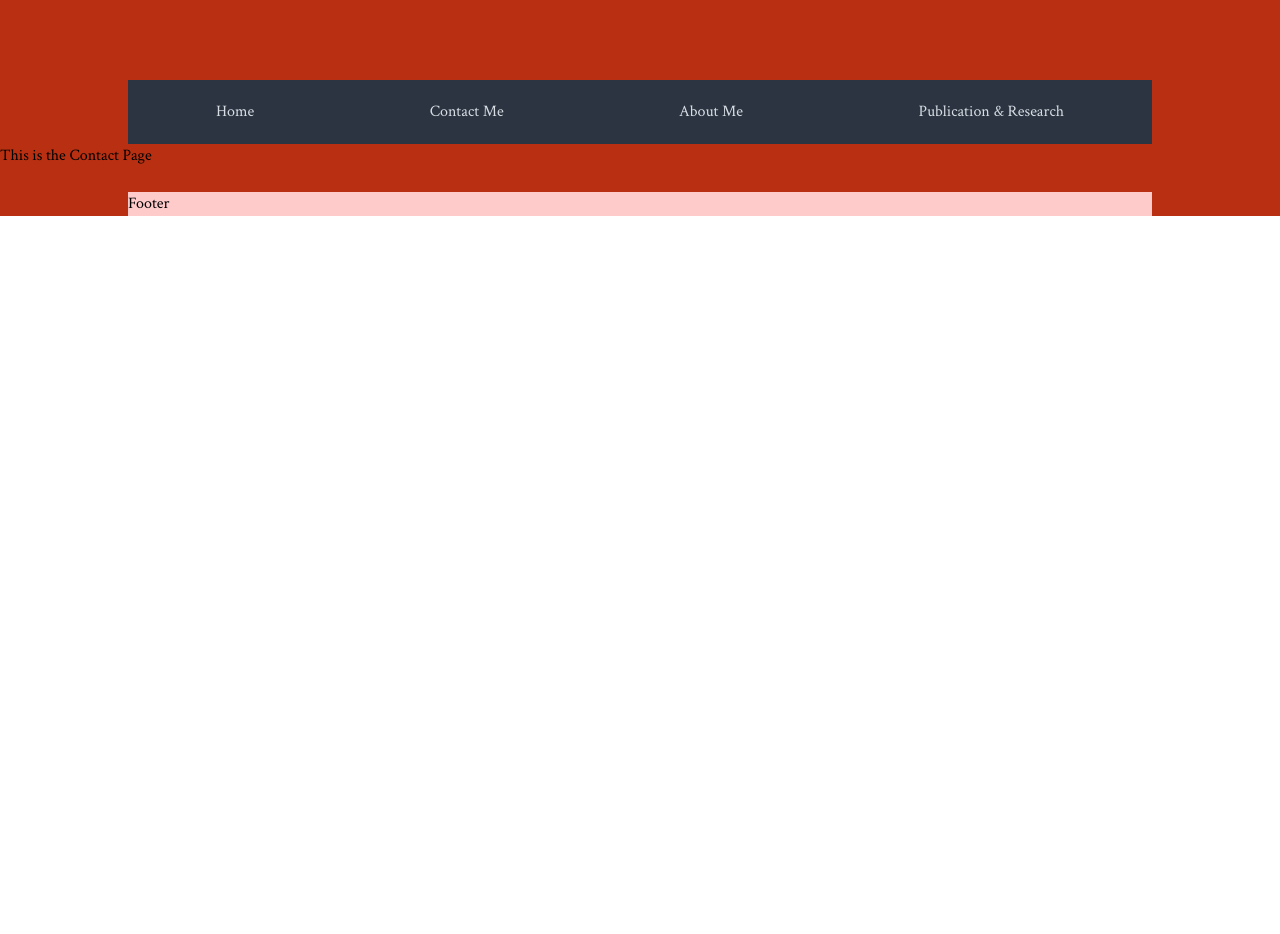
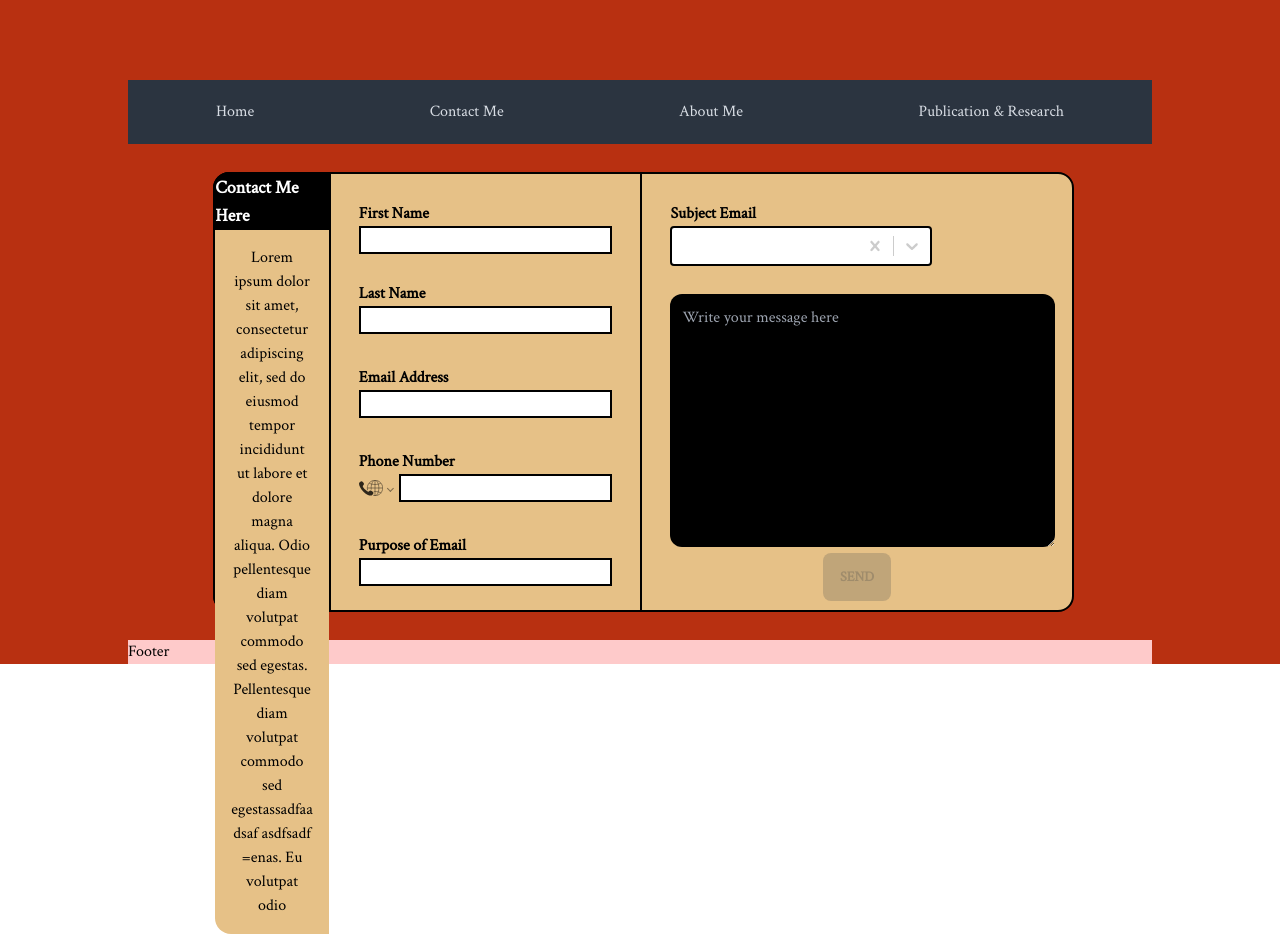
Before and after one commit to Lursios/laughing-spork, a Next.js app in the folder fabioalmer/: page /contact in a window 1280 px wide. Before the commit the page ends 800 px from the top, so only its background shows below. Built offline with nearby package versions, Linux system fonts and the light colour scheme.

Commit message:
Contact Form with honey Pot

```diff
--- /dev/null
+++ b/fabioalmer/src/app/(portfolio)/contact/page.tsx
@@ -0,0 +1,22 @@
+import FormInput from "@/app/components/contact/FormInput"
+
+export default function Contact() {
+    return (
+        <div className="flex w-2/3 h-[440px] mx-auto my-7 bg-black rounded-2xl" >
+
+            <div className="flex flex-col w-1/4 border-solid border-2 border-black bg-black rounded-l-2xl">
+
+                <div className="flex flex-col items-center justify-center h-1/3 bg-black rounded-tl-2xl">
+                    <h1 className="font-bold text-lg text-white"> Contact Me Here</h1>
+                </div>
+                <div className="flex flex-col items-center justify-center flex-grow rounded-bl-2xl bg-[#E6C187]">
+                    <p className="p-4 text-center  overflow-hidden">Lorem ipsum dolor sit amet, consectetur adipiscing elit, sed do eiusmod tempor incididunt ut labore et dolore magna aliqua. Odio pellentesque
+                    diam volutpat commodo sed egestas. Pellentesque diam volutpat commodo sed egestassadfaa dsaf asdfsadf
+                    =enas. Eu volutpat odio </p>
+                </div>
+
+            </div>
+            <FormInput/>
+        </div>
+    )
+}
--- a/fabioalmer/src/app/(portfolio)/layout.tsx
+++ b/fabioalmer/src/app/(portfolio)/layout.tsx
@@ -1,8 +1,12 @@
+import Footer from "../components/Footer"
+import Navbar from "../components/Navbar"
+
 export default function Layout({children}: {children:React.ReactNode}) {
     return (
     <div>
-        <h1>This is the tester Layout</h1>
+        <Navbar/>
         {children}
+        <Footer/>
     </div>
 
     )
--- a/fabioalmer/src/app/(portfolio)/something/page.tsx
+++ /dev/null
@@ -1,5 +0,0 @@
-export default function Tester() {
-    return (
-        <h1>This the tester Page</h1>
-    )
-}
--- a/fabioalmer/src/app/whoami/page.tsx
+++ b/fabioalmer/src/app/(portfolio)/whoami/page.tsx
@@ -1,7 +1,7 @@
 import Image from "next/image"
-import PosterFabio from "../../../public/images/Poster-Fabio-Resized.png"
-import { imageStyle } from "../fonts"
-import Experiences from "../components/whoami/Experiences"
+import PosterFabio from "../../../../public/images/Poster-Fabio-Resized.png"
+import { imageStyle } from "../../fonts"
+import Experiences from "../../components/whoami/Experiences"
 
 export default function Whoami() {
 
--- a/fabioalmer/src/app/(posts)/layout.tsx
+++ b/fabioalmer/src/app/(posts)/layout.tsx
@@ -1,8 +1,11 @@
+import Footer from "../components/Footer"
+
 export default function Template({ children }: { children: React.ReactNode }) {
     return (
         <div>
           <h1>This is the post layout</h1>
           {children}
+          <Footer/>
         </div>
     )
   }
--- /dev/null
+++ b/fabioalmer/src/app/components/contact/EmailHandler.tsx
@@ -0,0 +1,7 @@
+import { ValidationSchema } from "./FormInput";
+
+export function emailHandler(data:ValidationSchema) {
+    const newData = JSON.stringify(data)
+    console.log(newData)
+    alert(newData)
+}
--- /dev/null
+++ b/fabioalmer/src/app/components/contact/FormInput.tsx
@@ -0,0 +1,139 @@
+"use client"
+import { useForm, Controller } from "react-hook-form"
+import { zodResolver } from "@hookform/resolvers/zod"
+import { z } from "zod"
+import 'react-phone-number-input/style.css'
+import PhoneInput from 'react-phone-number-input'
+import {useEffect, useState} from "react"
+import ReactSelect from "react-select"
+import { emailHandler } from "./EmailHandler"
+
+const emailSubjectSchema = z.object({
+    value:z.string().min(1, {message: "Kindly Select a Subject"}),
+    label:z.string().min(1,{message:"Just do it !"})
+});
+
+const validationSchema = z.object({
+    firstName : z.string().min(1,{message: "First Name Is Required "}), // By setting the min to one it will set so we can't submit if the value is empty
+    lastName : z.string().min(1,{message:"Last Name Is Required "}),
+    email: z.string().min(1,{message:"Email Is Required "}).email({
+        message:"Please Enter a Valid Email Address"
+    }),
+    phoneNumber: z.string().min(1,{message:"Phone Number Is Required"}), // Key value pair which is [k:string]
+    purposeOfEmail:z.string().optional(),
+    emailSubject: emailSubjectSchema,
+    emailMessage : z.string().min(1, {message: "Kindly Explain More in Detail"}),
+    sugar : z.string()
+})
+
+// // After you done just infer the validation scheme like this
+
+export type ValidationSchema = z.infer<typeof validationSchema>
+
+export default function FormInput(){
+
+    const subjectEmailOptions = [
+        {value: "research collaboration", label:"Research Collaboration"},
+        {value: "counseling", label: "Counseling"},
+        {value: "infomercial interview", label: "Infomercial Interview"},
+        {value: "others", label: "Others"}
+    ]
+
+    let [value,setValue] = useState<any>("")
+    const {
+        register,
+        handleSubmit,
+        watch,
+        control,
+        reset,
+        formState:{errors,isValid,isDirty,isSubmitSuccessful} // is valid & dirty renders the button once it can be submitted , is submitsuccessfull return a boolean value if the submit is a success
+    } = useForm<ValidationSchema>({resolver:zodResolver(validationSchema)});
+
+    const onSubmit = (data:ValidationSchema) => {
+        // BotChecker
+        if(data.sugar.length != 0) {
+            alert("Bot Detected ! Your Ip has been blocked and you can't use this form for one week thanks !")
+        } else {
+            emailHandler(data)
+        }
+    }
+    useEffect(()=> {
+        if (isSubmitSuccessful) {
+            reset()
+        }
+
+    },[isSubmitSuccessful])
+
+    return (
+
+        <form className="flex flex-row flex-grow " onSubmit={handleSubmit(onSubmit)}>
+
+            <div className="flex flex-col flex-grow bg-[#E6C187] border-y-2 border-black border-fill">
+                <div className="flex flex-col mx-7 mt-7 mb-3">
+                    <label className="font-bold">First Name</label>
+                    <input className={`border-fill border-2 border-black ${errors.firstName?.message?"bg-red-300":"bg-white"}`} placeholder="" {...register("firstName")}></input>
+                    <input type="hidden" {...register("sugar")}></input>  {/* This is the honey pot form for bot checker */}
+                </div>
+                <div className="flex flex-col mx-7 my-4">
+                    <label className="font-bold">Last Name</label>
+                    <input className={`border-fill border-2 border-black ${errors.lastName?.message?"bg-red-300":"bg-white"}`} placeholder="" {...register("lastName")}></input>
+                </div>
+                <div className="flex flex-col mx-7 my-4">
+                    <label className="font-bold">Email Address</label>
+                    <input className={`border-fill border-2 border-black ${errors.email?.message?"bg-red-300":"bg-white"}`} placeholder="" {...register("email")}></input>
+                </div>
+                <div className="flex flex-col mx-7 my-4 ">
+                    <label className="font-bold"> Phone Number</label>
+                    <Controller
+                        render={({field})=> (
+                            <PhoneInput
+                            placeholder = ""
+                            numberInputProps={{style: {backgroundColor : errors.phoneNumber?.message? "#FCA5A5":"white", borderStyle:"solid", borderWidth:"2px", borderColor: "black" }}}
+                            {...field}
+                            />
+                        )}
+                        name="phoneNumber"
+                        control={control}
+                        defaultValue=""
+                    />
+                </div>
+                <div className="flex flex-col mx-7 mt-4 mb-7">
+                    <label className="font-bold">Purpose of Email</label>
+                    <input className={`border-fill border-2 border-black ${errors.purposeOfEmail?.message?"bg-red-300":"bg-white"}`} placeholder="" {...register("purposeOfEmail")}></input>
+                </div>
+
+            </div>
+            <div className="flex flex-col w-7/12 bg-[#E6C187] border-2 border-black border-fill rounded-r-2xl">
+                    <div className="flex flex-col mx-7 pr-28 my-7">
+                        <label className="font-bold">Subject Email</label> {/*This part we need to change into react select */}
+                        <Controller
+                            render={({field})=> (
+                                <ReactSelect
+                                {...field}
+                                options={subjectEmailOptions}
+                                isClearable
+                                styles={{
+                                    control :(baseStyles,state) => ({
+                                        ...baseStyles,
+                                        backgroundColor : errors.emailSubject?.message? "#FCA5A5": "white",
+                                        borderColor: "black",
+                                        borderWidth: "2px",
+                                        borderStyle: "solid"
+                                    })
+                                }}
+                                />
+                        )}
+                        name="emailSubject"
+                        control={control}
+                        defaultValue={{value:"", label:""}}
+                        />
+                    </div>
+                    <textarea className={`mx-7 mb-1 w-[385px] h-[253px] ${errors.emailMessage?.message?"bg-red-300":"bg-black"} text-white rounded-xl p-3`} placeholder="Write your message here" {...register("emailMessage")}></textarea>
+
+                <div className="flex flex-grow items-center justify-center">
+                    <button className={`btn btn-ghost text-white ${isValid? "bg-green-500":"bg-black"} mb-2`} disabled={(!isDirty)} >Send</button>
+                </div>
+            </div>
+        </form>
+    )
+}
--- a/fabioalmer/src/app/contact/page.tsx
+++ /dev/null
@@ -1,7 +0,0 @@
-
-
-export default function Contact() {
-    return (
-        <h1>This is the Contact Page</h1>
-    )
-}
--- a/fabioalmer/src/app/layout.tsx
+++ b/fabioalmer/src/app/layout.tsx
@@ -19,9 +19,7 @@ export default function RootLayout({
   return (
     <html lang="en">
       <body className={crimsonText.className}>
-          <Navbar/>
           {children}
-          <Footer/>
       </body>
     </html>
   )
```
Also changed, not shown: fabioalmer/package.json (+6 -1 lines), fabioalmer/src/app/(portfolio)/page.tsx (renamed from fabioalmer/src/app/page.tsx, +4 -4 lines), fabioalmer/src/app/(portfolio)/publication&research/page.tsx (renamed from fabioalmer/src/app/publication&research/page.tsx), 1 other file (tests, documents, lock files or other folders).
